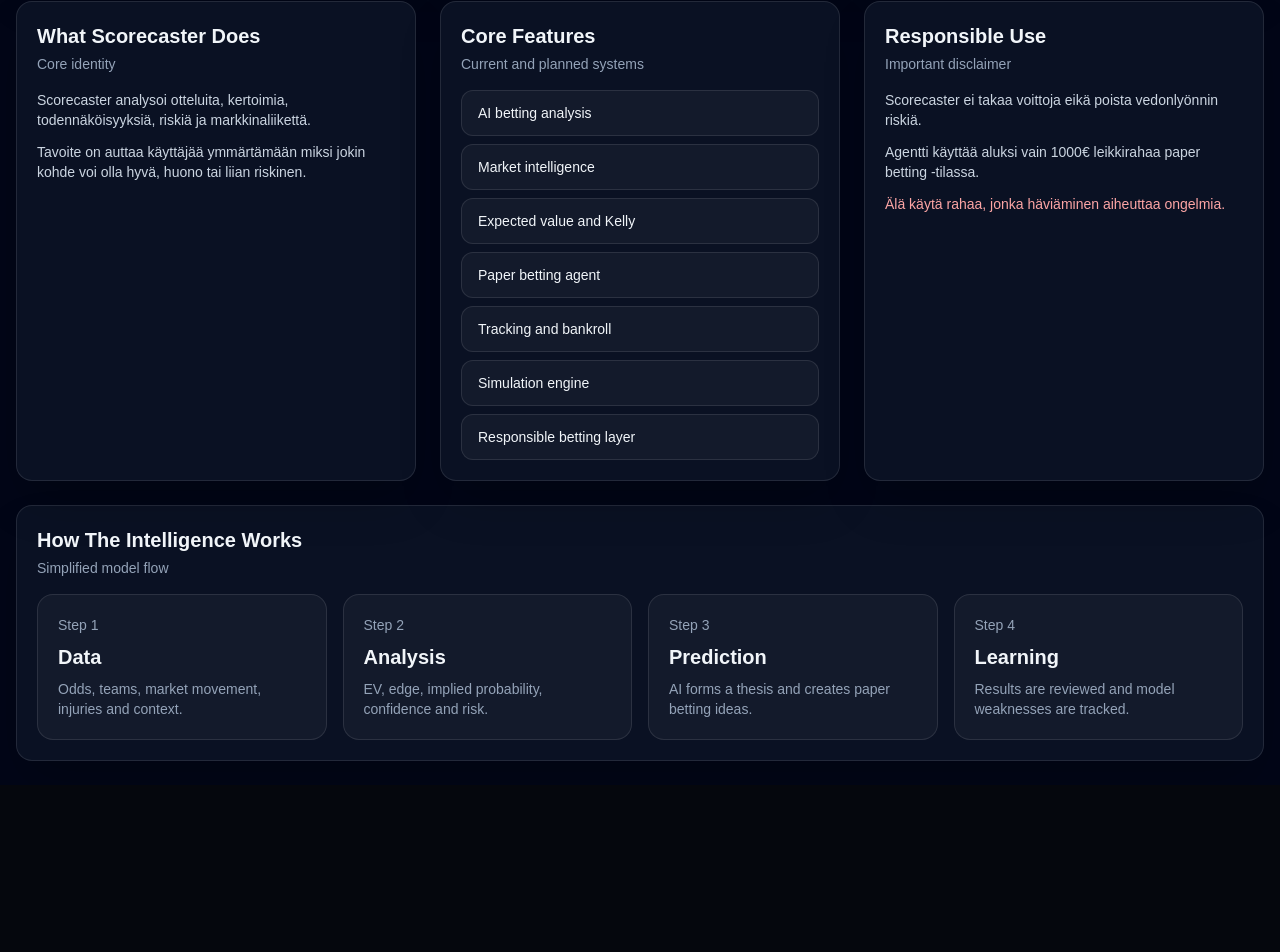
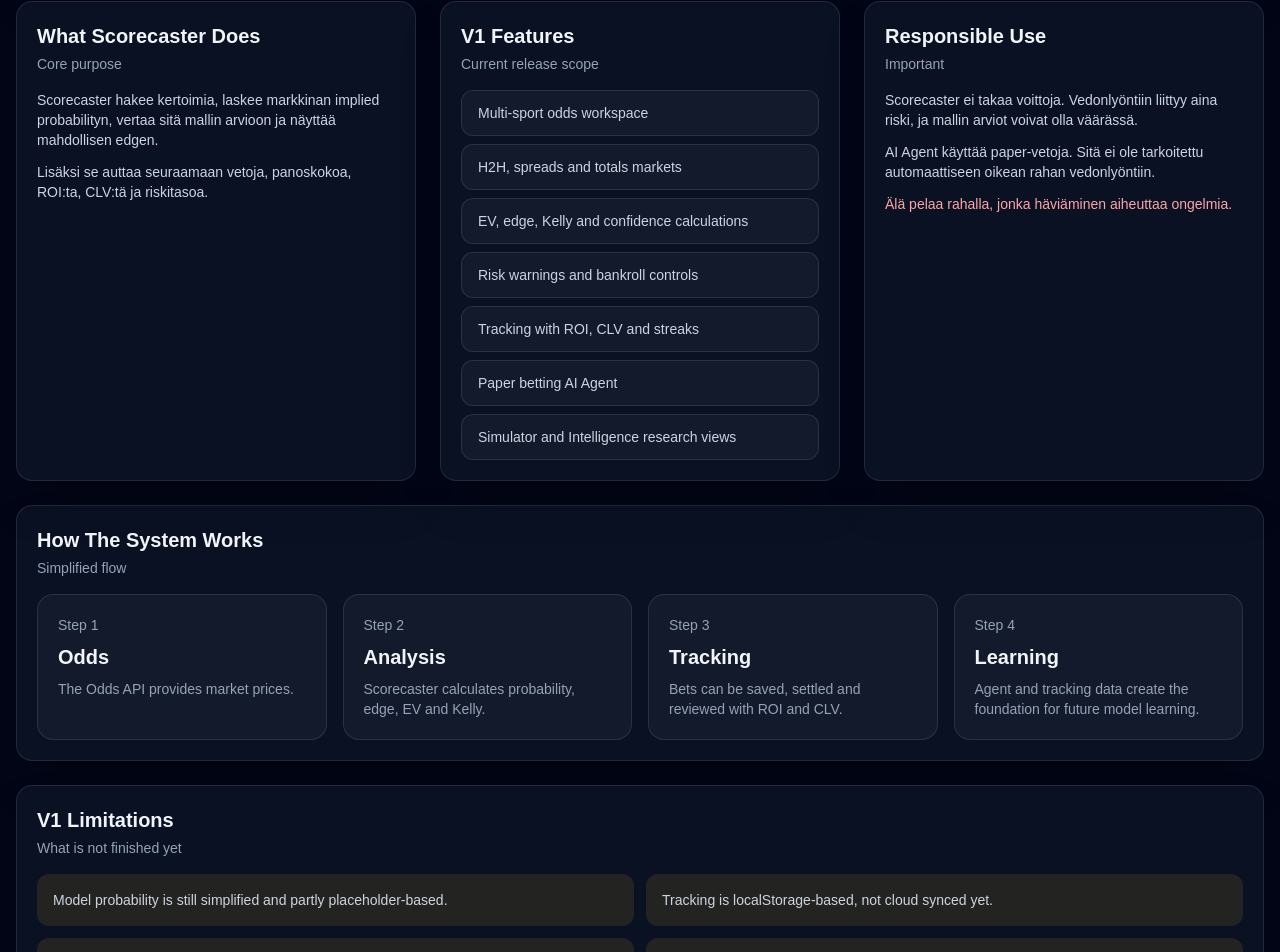
Before and after one commit to vv-glitchhub/scorecaster, a Next.js app: page /about in a window 1280 px wide. Shown: the part 312-1264 px from the top of the page. Before the commit the page ends 1097 px from the top, so only its background shows below. Built offline with nearby package versions, Linux system fonts and the light colour scheme.

Commit message:
Update page.jsx

```diff
--- a/app/about/page.jsx
+++ b/app/about/page.jsx
@@ -1,13 +1,13 @@
 import Panel from "../components/Panel";
 
 const features = [
-  "AI betting analysis",
-  "Market intelligence",
-  "Expected value and Kelly",
-  "Paper betting agent",
-  "Tracking and bankroll",
-  "Simulation engine",
-  "Responsible betting layer"
+  "Multi-sport odds workspace",
+  "H2H, spreads and totals markets",
+  "EV, edge, Kelly and confidence calculations",
+  "Risk warnings and bankroll controls",
+  "Tracking with ROI, CLV and streaks",
+  "Paper betting AI Agent",
+  "Simulator and Intelligence research views"
 ];
 
 export default function AboutPage() {
@@ -15,7 +15,7 @@ export default function AboutPage() {
     <div className="space-y-6">
       <section className="rounded-3xl border border-white/10 bg-gradient-to-br from-slate-900 to-slate-950 p-6 shadow-2xl">
         <div className="mb-2 inline-flex rounded-full border border-emerald-400/30 bg-emerald-400/10 px-3 py-1 text-sm text-emerald-300">
-          About Scorecaster
+          Scorecaster V1
         </div>
 
         <h1 className="text-4xl font-black tracking-tight">
@@ -23,32 +23,33 @@ export default function AboutPage() {
         </h1>
 
         <p className="mt-3 max-w-3xl text-slate-300">
-          Scorecaster ei ole pelkkä vetovihje- tai kertoimenselain. Se on
-          analyysi-, simulointi- ja päätöksentukialusta urheilumarkkinoiden
-          tutkimiseen.
+          Scorecaster on urheilumarkkinoiden analyysi-, tracking- ja
+          päätöksentukialusta. Se ei ole pelkkä vetovihjesovellus, vaan työkalu
+          kertoimien, riskien, odotusarvon ja oman suorituksen tutkimiseen.
         </p>
       </section>
 
       <section className="grid gap-6 lg:grid-cols-3">
-        <Panel title="What Scorecaster Does" subtitle="Core identity">
+        <Panel title="What Scorecaster Does" subtitle="Core purpose">
           <div className="space-y-3 text-sm text-slate-300">
             <p>
-              Scorecaster analysoi otteluita, kertoimia, todennäköisyyksiä,
-              riskiä ja markkinaliikettä.
+              Scorecaster hakee kertoimia, laskee markkinan implied
+              probabilityn, vertaa sitä mallin arvioon ja näyttää mahdollisen
+              edgen.
             </p>
             <p>
-              Tavoite on auttaa käyttäjää ymmärtämään miksi jokin kohde voi olla
-              hyvä, huono tai liian riskinen.
+              Lisäksi se auttaa seuraamaan vetoja, panoskokoa, ROI:ta, CLV:tä ja
+              riskitasoa.
             </p>
           </div>
         </Panel>
 
-        <Panel title="Core Features" subtitle="Current and planned systems">
+        <Panel title="V1 Features" subtitle="Current release scope">
           <div className="grid gap-2">
             {features.map((feature) => (
               <div
                 key={feature}
-                className="rounded-xl border border-white/10 bg-white/[0.04] px-4 py-3 text-sm"
+                className="rounded-xl border border-white/10 bg-white/[0.04] px-4 py-3 text-sm text-slate-300"
               >
                 {feature}
               </div>
@@ -56,43 +57,69 @@ export default function AboutPage() {
           </div>
         </Panel>
 
-        <Panel title="Responsible Use" subtitle="Important disclaimer">
+        <Panel title="Responsible Use" subtitle="Important">
           <div className="space-y-3 text-sm text-slate-300">
             <p>
-              Scorecaster ei takaa voittoja eikä poista vedonlyönnin riskiä.
+              Scorecaster ei takaa voittoja. Vedonlyöntiin liittyy aina riski,
+              ja mallin arviot voivat olla väärässä.
             </p>
             <p>
-              Agentti käyttää aluksi vain 1000€ leikkirahaa paper betting
-              -tilassa.
+              AI Agent käyttää paper-vetoja. Sitä ei ole tarkoitettu
+              automaattiseen oikean rahan vedonlyöntiin.
             </p>
             <p className="text-red-300">
-              Älä käytä rahaa, jonka häviäminen aiheuttaa ongelmia.
+              Älä pelaa rahalla, jonka häviäminen aiheuttaa ongelmia.
             </p>
           </div>
         </Panel>
       </section>
 
-      <Panel title="How The Intelligence Works" subtitle="Simplified model flow">
+      <Panel title="How The System Works" subtitle="Simplified flow">
         <div className="grid gap-4 md:grid-cols-4">
-          {["Data", "Analysis", "Prediction", "Learning"].map((step, index) => (
+          {[
+            {
+              title: "Odds",
+              text: "The Odds API provides market prices."
+            },
+            {
+              title: "Analysis",
+              text: "Scorecaster calculates probability, edge, EV and Kelly."
+            },
+            {
+              title: "Tracking",
+              text: "Bets can be saved, settled and reviewed with ROI and CLV."
+            },
+            {
+              title: "Learning",
+              text: "Agent and tracking data create the foundation for future model learning."
+            }
+          ].map((item, index) => (
             <div
-              key={step}
+              key={item.title}
               className="rounded-2xl border border-white/10 bg-white/[0.04] p-5"
             >
               <div className="text-sm text-slate-400">Step {index + 1}</div>
-              <div className="mt-2 text-xl font-black">{step}</div>
-              <p className="mt-2 text-sm text-slate-400">
-                {step === "Data" &&
-                  "Odds, teams, market movement, injuries and context."}
-                {step === "Analysis" &&
-                  "EV, edge, implied probability, confidence and risk."}
-                {step === "Prediction" &&
-                  "AI forms a thesis and creates paper betting ideas."}
-                {step === "Learning" &&
-                  "Results are reviewed and model weaknesses are tracked."}
-              </p>
+              <div className="mt-2 text-xl font-black">{item.title}</div>
+              <p className="mt-2 text-sm text-slate-400">{item.text}</p>
             </div>
           ))}
+        </div>
+      </Panel>
+
+      <Panel title="V1 Limitations" subtitle="What is not finished yet">
+        <div className="grid gap-3 md:grid-cols-2">
+          <div className="rounded-xl bg-yellow-400/10 p-4 text-sm text-slate-300">
+            Model probability is still simplified and partly placeholder-based.
+          </div>
+          <div className="rounded-xl bg-yellow-400/10 p-4 text-sm text-slate-300">
+            Tracking is localStorage-based, not cloud synced yet.
+          </div>
+          <div className="rounded-xl bg-yellow-400/10 p-4 text-sm text-slate-300">
+            AI Agent is paper-mode and demo-level in V1.
+          </div>
+          <div className="rounded-xl bg-yellow-400/10 p-4 text-sm text-slate-300">
+            Live Pulse and Intelligence pages are V1 research views.
+          </div>
         </div>
       </Panel>
     </div>
```
